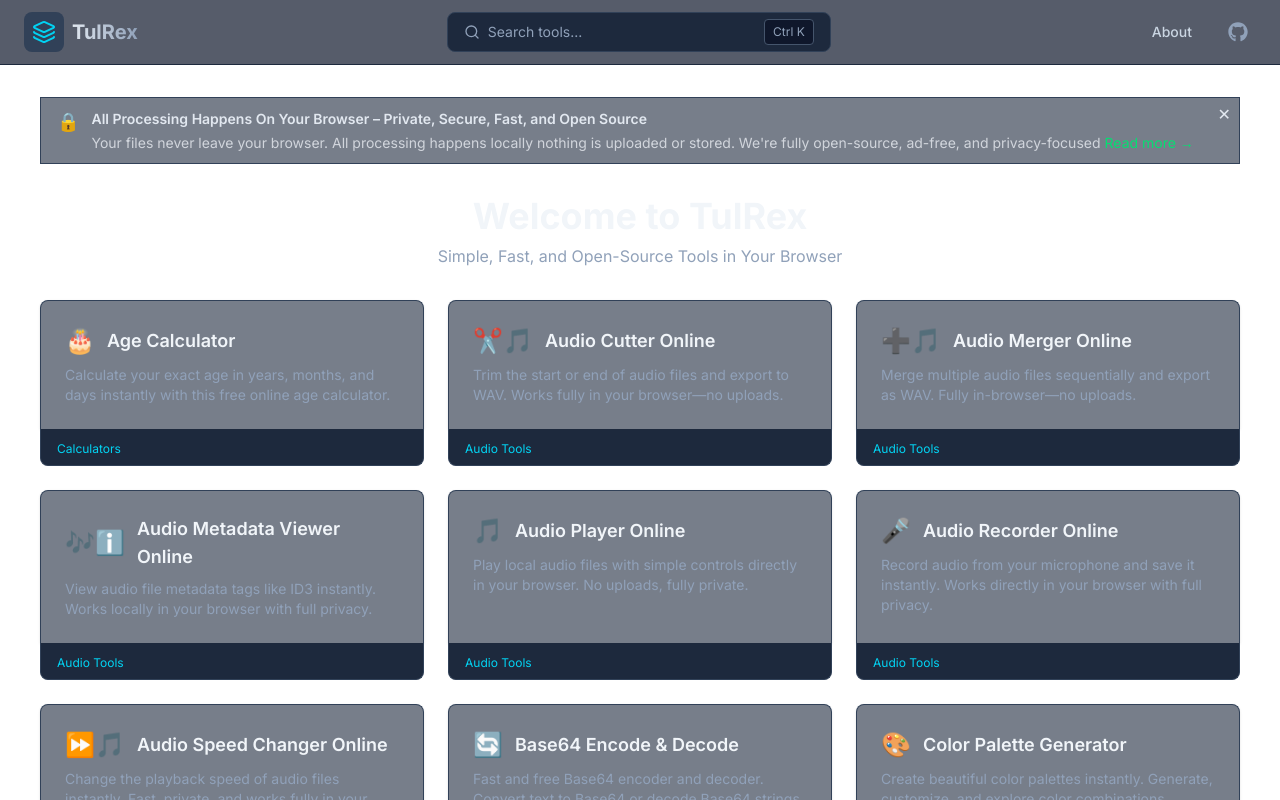
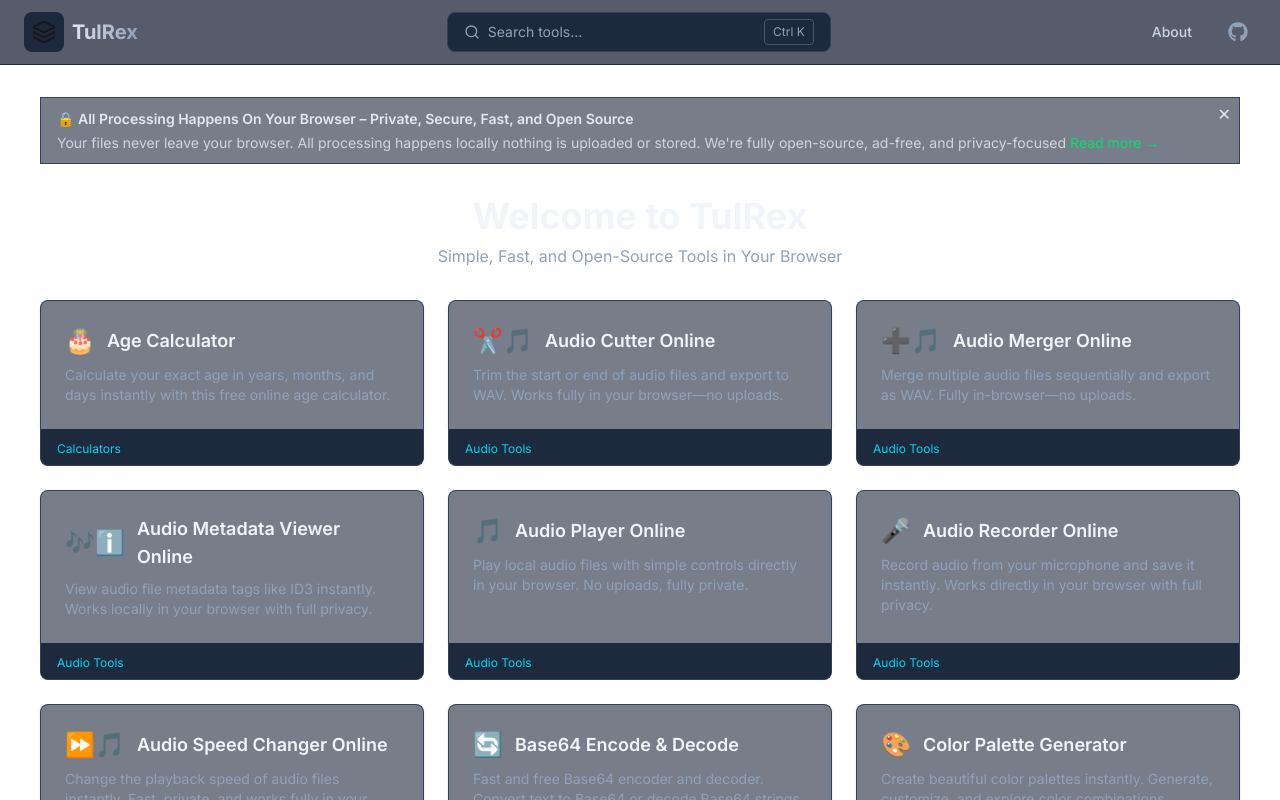
Before and after one commit to TheAbhijeet/tulrex, a Next.js app: page / in a window 1280 px wide. Shown: the top 800 px of the page. Built offline with nearby package versions, Linux system fonts and the light colour scheme; what convert-units would draw is missing.

Commit message:
Renamed to Search

```diff
--- a/app/components/layout/ClientSideInfoBlock.tsx
+++ b/app/components/layout/ClientSideInfoBlock.tsx
@@ -10,9 +10,6 @@ export default function ClientSideInfoBlock() {
     return (
         <div className="mb-6 py-2 px-4 mt-0 relative  border border-slate-700 bg-slate-800/60 text-slate-200  ">
             <div className="flex items-start gap-3">
-                <span className="text-lg mt-0.5" aria-hidden="true">
-                    🔒
-                </span>
                 <div>
                     <button
                         onClick={() => setVisible(false)}
@@ -21,7 +18,7 @@ export default function ClientSideInfoBlock() {
                         ✕
                     </button>
                     <strong className="font-semibold text-sm">
-                        All Processing Happens On Your Browser – Private, Secure, Fast, and Open
+                        🔒 All Processing Happens On Your Browser – Private, Secure, Fast, and Open
                         Source
                     </strong>
                     <p className="text-gray-300 leading-relaxed text-sm mt-0.5">
--- a/app/components/layout/Footer.tsx
+++ b/app/components/layout/Footer.tsx
@@ -7,7 +7,6 @@ const REPO_URL = 'https://github.com/TheAbhijeet/tulrex';
 const resourceLinks = [
     { href: '/about', label: 'About Us' },
     { href: '/contact', label: 'Contact Us' },
-    { href: '/privacy-policy', label: 'Privacy Policy' },
     { href: '/terms-and-conditions', label: 'Terms & Conditions' },
 ];
 
@@ -89,7 +88,7 @@ export default function Footer() {
                     {/* Column 4: Sponsor */}
                     <div>
                         <h3 className="text-sm font-semibold text-slate-200 tracking-wider uppercase">
-                            Support Us
+                            Support
                         </h3>
                         <div className="mt-4">
                             <a
--- a/app/components/layout/Header.tsx
+++ b/app/components/layout/Header.tsx
@@ -4,8 +4,8 @@ import { useState } from 'react';
 import Link from 'next/link';
 import { Menu, X, Info } from 'lucide-react';
 import Logo from './Logo';
-import CommandPalette from './CommandPalette';
 import { FaGithub } from 'react-icons/fa';
+import Search from './Search';
 
 const repoUrl = 'https://github.com/your-username/TulRex'; // <-- CHANGE THIS
 
@@ -22,7 +22,7 @@ export default function Header() {
 
                 {/* Center: Search (Desktop) */}
                 <div className="hidden md:flex flex-1 justify-center px-8">
-                    <CommandPalette />
+                    <Search />
                 </div>
 
                 {/* Right Side: Links & Mobile Menu Toggle */}
@@ -64,7 +64,7 @@ export default function Header() {
                 <div className="md:hidden absolute top-16 left-0 w-full bg-slate-900 border-b border-slate-800 shadow-lg">
                     <div className="container mx-auto px-4 py-4 space-y-4">
                         <div className="px-2">
-                            <CommandPalette />
+                            <Search />
                         </div>
                         <Link
                             href="/about"
--- a/app/components/layout/Logo.tsx
+++ b/app/components/layout/Logo.tsx
@@ -4,13 +4,10 @@ import { Layers3 } from 'lucide-react';
 export default function Logo() {
     return (
         <Link href="/" className="flex items-center gap-2 group" aria-label="TulRex Home">
-            <div className="p-2 bg-slate-700 group-hover:bg-cyan-600 rounded-lg transition-colors duration-200">
-                <Layers3
-                    className="text-cyan-400 group-hover:text-white transition-colors duration-200"
-                    size={24}
-                />
+            <div className="p-2 bg-slate-800  rounded-lg ">
+                <Layers3 className="bg-slate-800/90  transition-colors duration-200" size={24} />
             </div>
-            <span className="hidden sm:inline-block text-xl font-bold bg-clip-text text-transparent bg-gradient-to-r from-slate-200 to-slate-400 group-hover:from-slate-50 group-hover:to-slate-200 transition-all duration-300">
+            <span className=" text-xl font-bold bg-clip-text text-transparent bg-gradient-to-r from-slate-200 to-slate-400 group-hover:from-slate-50 group-hover:to-slate-200 transition-all duration-300">
                 TulRex
             </span>
         </Link>
--- a/app/components/layout/CommandPalette.tsx
+++ b/app/components/layout/Search.tsx
@@ -12,10 +12,10 @@ import {
     DialogPanel,
     TransitionChild,
 } from '@headlessui/react';
-import { Search, FileText } from 'lucide-react';
+import { Search as SearchIcon, FileText } from 'lucide-react';
 import { tools } from '@/lib/tools';
 
-export default function CommandPalette() {
+export default function Search() {
     const [isOpen, setIsOpen] = useState(false);
     const [query, setQuery] = useState('');
     const router = useRouter();
@@ -59,10 +59,10 @@ export default function CommandPalette() {
                 className="w-full max-w-sm h-10 px-4 flex items-center justify-between text-sm text-slate-400 bg-slate-800 border border-slate-700 rounded-lg hover:bg-slate-700 hover:border-slate-600 transition-colors"
             >
                 <div className="flex items-center gap-2">
-                    <Search size={16} />
+                    <SearchIcon size={16} />
                     <span>Search tools...</span>
                 </div>
-                <kbd className="hidden sm:inline-block px-2 py-1 text-xs font-sans border border-slate-600 bg-slate-900 rounded">
+                <kbd className="hidden sm:inline-block px-2 py-1 text-xs font-sans border border-slate-600 bg-slate-800 rounded">
                     Ctrl K
                 </kbd>
             </button>
@@ -95,7 +95,6 @@ export default function CommandPalette() {
                             <DialogPanel className="w-full max-w-xl mx-auto rounded-xl bg-slate-800 border border-slate-700 shadow-2xl overflow-hidden">
                                 <Combobox onChange={(slug: string) => onSelect(slug)}>
                                     <div className="flex items-center px-4 py-4 border-b border-slate-700">
-                                        <Search className="text-slate-500 mr-2" size={20} />
                                         <ComboboxInput
                                             // 4. Attach the ref to the actual input element
                                             ref={inputRef}
@@ -116,14 +115,6 @@ export default function CommandPalette() {
                                                         <div
                                                             className={`px-4 py-3 flex items-center gap-3 cursor-pointer ${focus ? 'bg-cyan-600' : 'bg-slate-800'}`}
                                                         >
-                                                            <div
-                                                                className={`p-2 rounded-md ${focus ? 'bg-cyan-700' : 'bg-slate-700'}`}
-                                                            >
-                                                                <FileText
-                                                                    size={18}
-                                                                    className={`${focus ? 'text-white' : 'text-slate-400'}`}
-                                                                />
-                                                            </div>
                                                             <div>
                                                                 <p
                                                                     className={`font-medium ${focus ? 'text-white' : 'text-slate-200'}`}
--- a/app/not-found.tsx
+++ b/app/not-found.tsx
@@ -8,7 +8,7 @@ export const metadata: Metadata = {
 
 export default function NotFound() {
     return (
-        <div className="text-center py-10 prose dark:prose-invert">
+        <div className="text-center py-10 mx-auto">
             <h1 className="text-6xl font-bold text-cyan-500 mb-4">404</h1>
             <h2 className="text-2xl font-semibold mb-4 text-slate-100">Page Not Found</h2>
             <p className="text-slate-400 mb-6">
```
Also changed, not shown: 1 other file (tests, documents, lock files or other folders).
